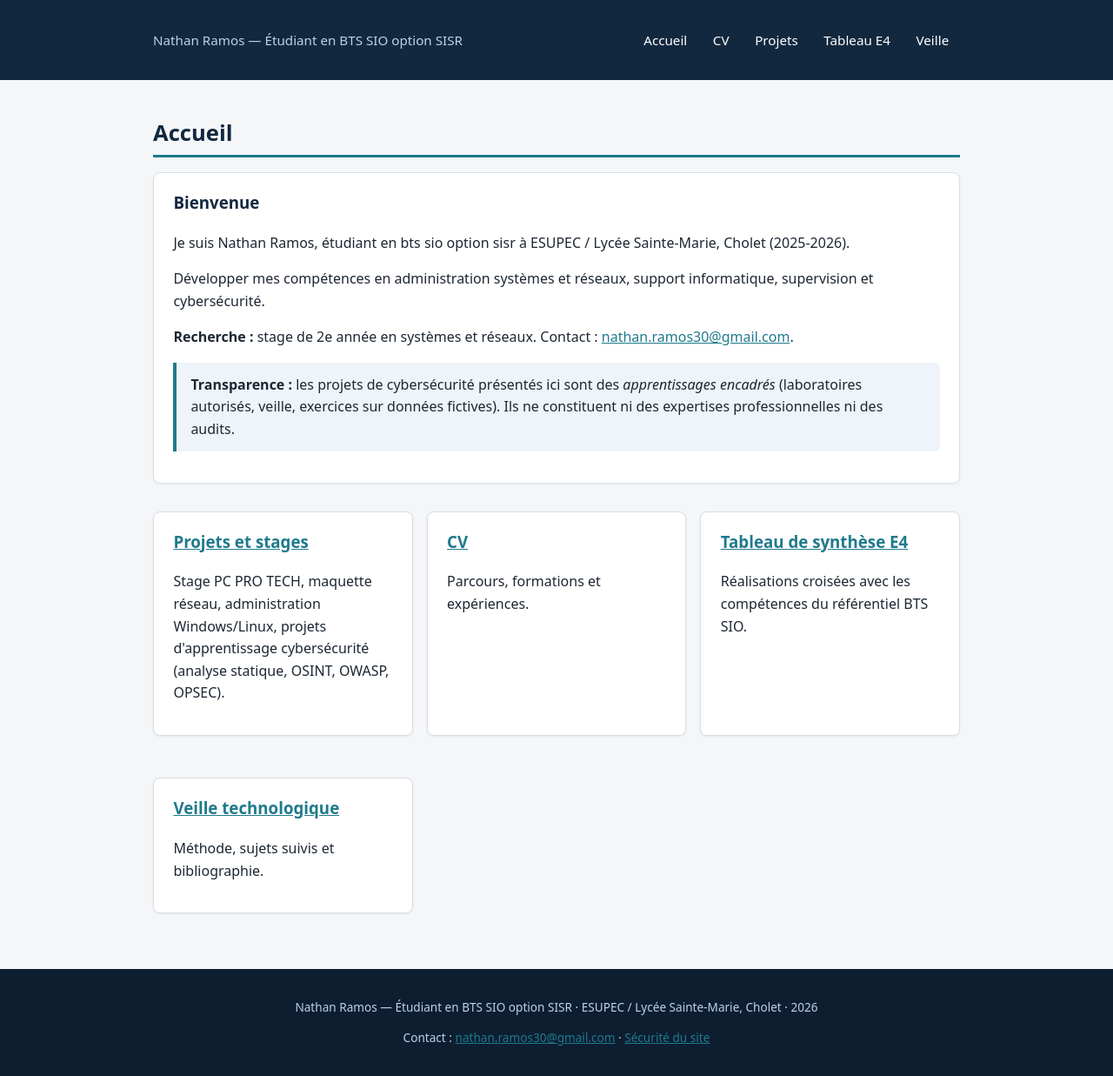
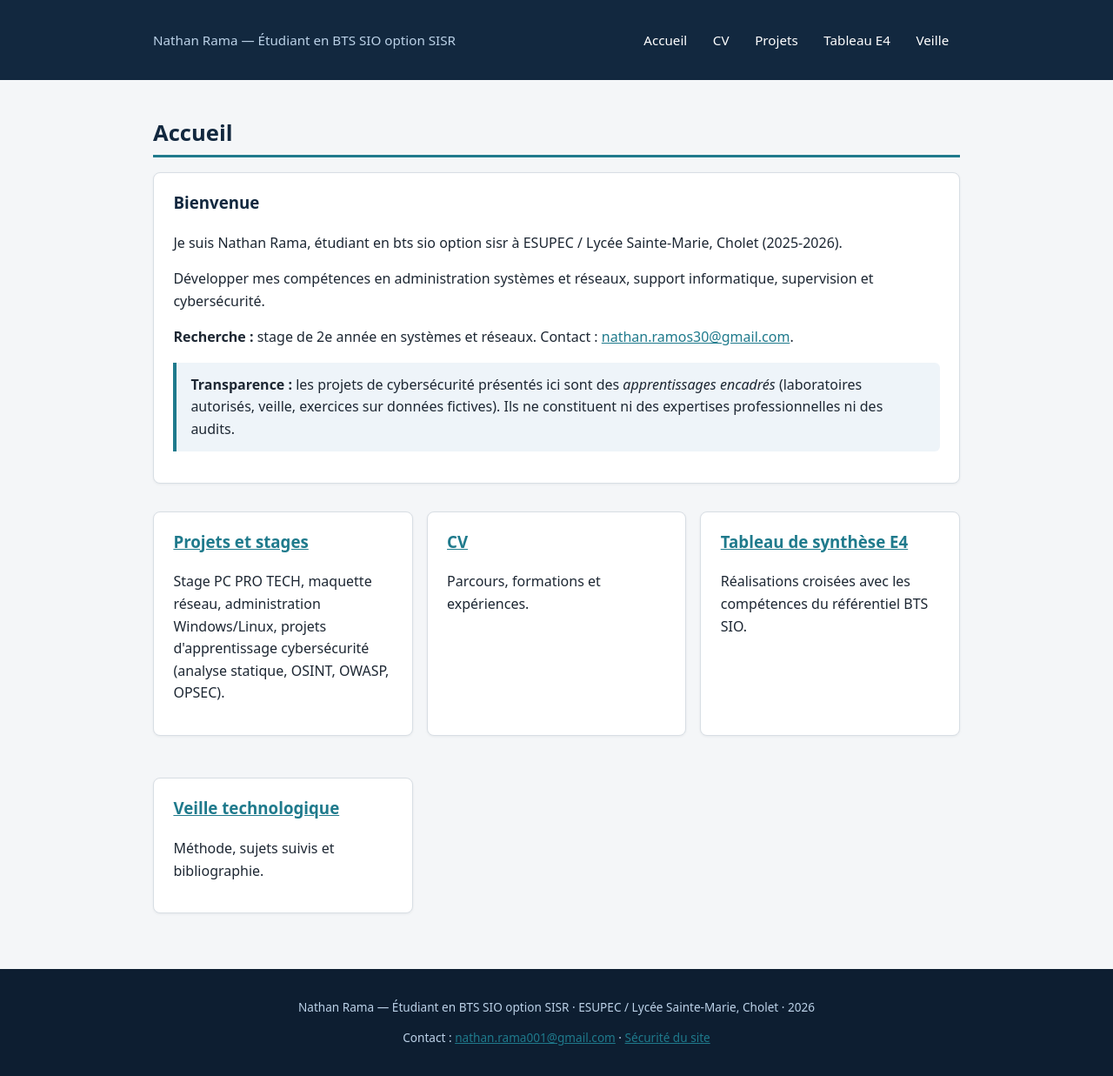
Before and after one commit to NRCBY/me, a plain HTML site: page index.html in a window 1280 px wide. Shown: the whole page at 87% size. Drawn offline with Linux system fonts and the light colour scheme.

Commit message:
index.html

```diff
--- a/index.html
+++ b/index.html
@@ -3,7 +3,7 @@
 <head>
 <meta charset="utf-8">
 <meta name="viewport" content="width=device-width, initial-scale=1">
-<title>Portfolio — Nathan Ramos, BTS SIO SISR</title>
+<title>Portfolio — Nathan Rama, BTS SIO SISR</title>
 <meta name="description" content="Portfolio professionnel d'un étudiant en BTS SIO option SISR : projets, stages, compétences, tableau de synthèse E4 et veille technologique.">
 <meta name="color-scheme" content="light">
 <link rel="stylesheet" href="css/style.css">
@@ -13,7 +13,7 @@
 <header class="site">
   <div class="bandeau">
     <div>
-      <p class="titre-metier">Nathan Ramos — Étudiant en BTS SIO option SISR</p>
+      <p class="titre-metier">Nathan Rama — Étudiant en BTS SIO option SISR</p>
     </div>
     <nav aria-label="Navigation principale">
       <button id="burger" class="btn" aria-expanded="false" aria-controls="menu-principal" style="display:none">Menu</button>
@@ -27,7 +27,7 @@
 <h1>Accueil</h1>
 <div class="carte">
   <h3>Bienvenue</h3>
-  <p>Je suis Nathan Ramos, étudiant en bts sio option sisr à ESUPEC / Lycée Sainte-Marie, Cholet (2025-2026).</p>
+  <p>Je suis Nathan Rama, étudiant en bts sio option sisr à ESUPEC / Lycée Sainte-Marie, Cholet (2025-2026).</p>
   <p>Développer mes compétences en administration systèmes et réseaux, support informatique, supervision et cybersécurité.</p>
   <p><strong>Recherche :</strong> stage de 2e année en systèmes et réseaux. Contact : <a href="mailto:nathan.ramos30@gmail.com" rel="noopener noreferrer">nathan.ramos30@gmail.com</a>.</p>
   <p class="note"><strong>Transparence :</strong> les projets de cybersécurité présentés ici sont des <em>apprentissages encadrés</em>
@@ -45,8 +45,8 @@
 </div>
 </main>
 <footer class="site">
-  <p>Nathan Ramos — Étudiant en BTS SIO option SISR · ESUPEC / Lycée Sainte-Marie, Cholet · <span id="annee-courante"></span></p>
-  <p>Contact : <a href="mailto:nathan.ramos30@gmail.com" rel="noopener noreferrer">nathan.ramos30@gmail.com</a> · <a href="security.html" rel="noopener noreferrer">Sécurité du site</a></p>
+  <p>Nathan Rama — Étudiant en BTS SIO option SISR · ESUPEC / Lycée Sainte-Marie, Cholet · <span id="annee-courante"></span></p>
+  <p>Contact : <a href="mailto:nathan.rama001@gmail.com" rel="noopener noreferrer">nathan.rama001@gmail.com</a> · <a href="security.html" rel="noopener noreferrer">Sécurité du site</a></p>
 </footer>
 <script src="js/main.js" defer></script>
 </body>
```
